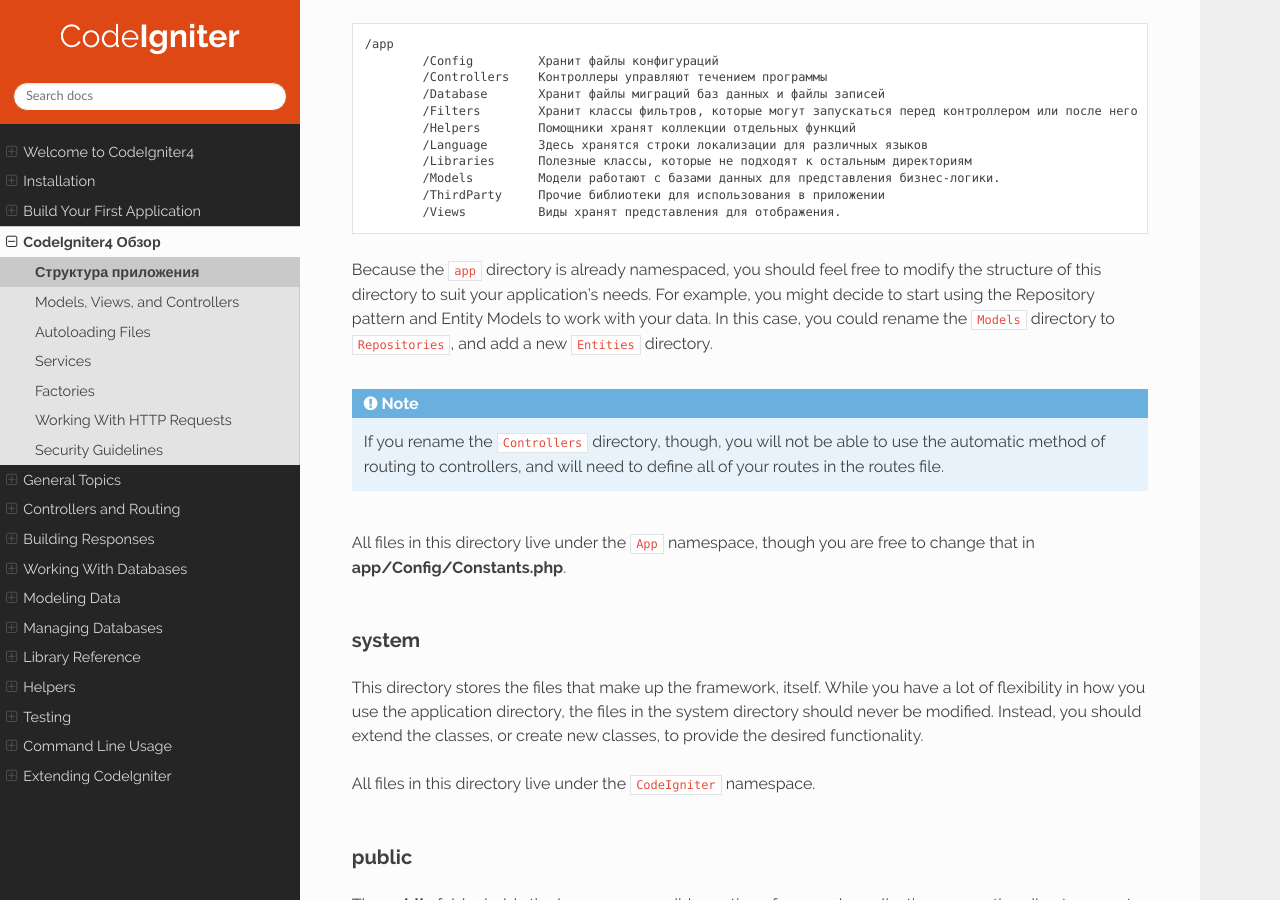
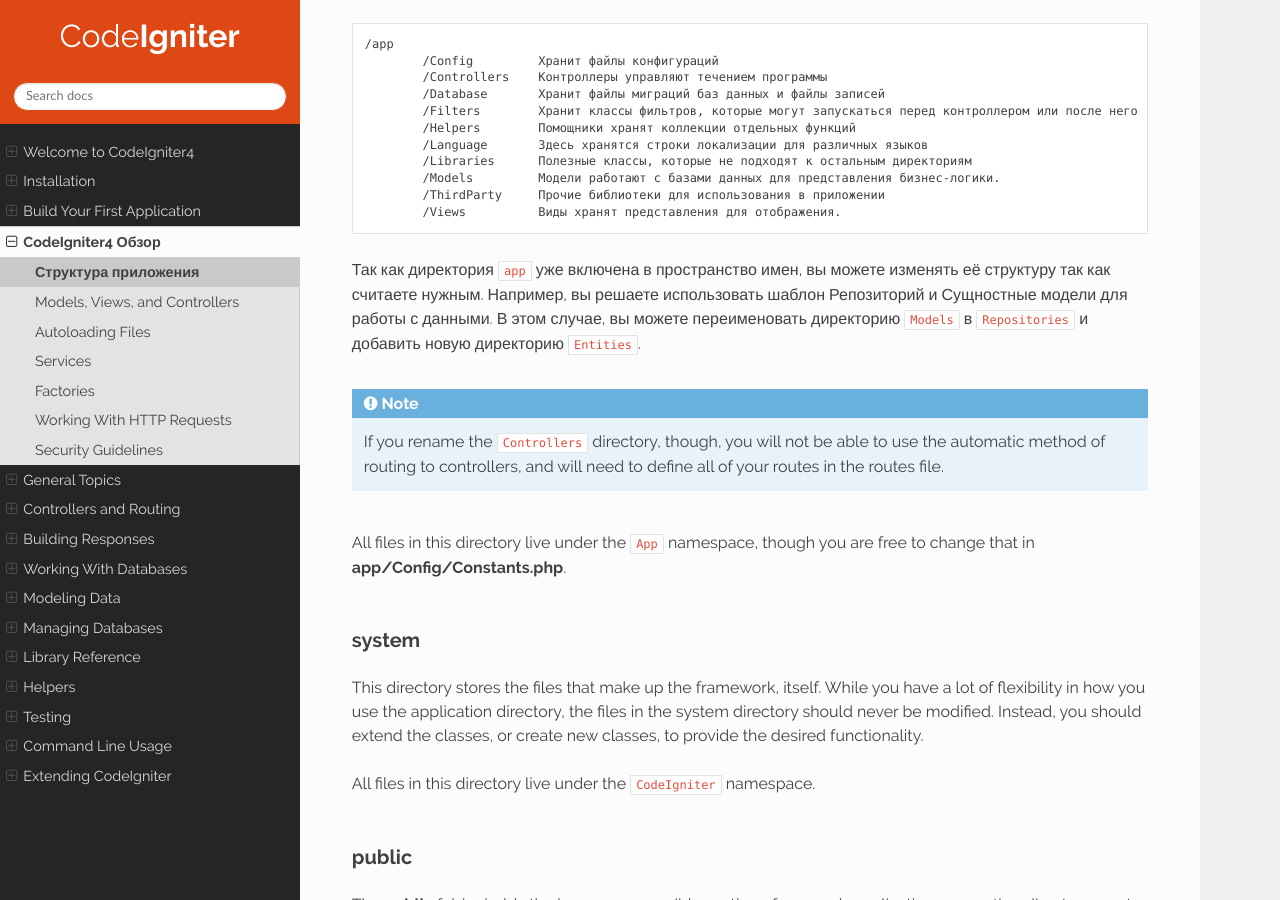
Before and after one commit to padyda/c4-rudoc.github.io, a Sphinx documentation site: the page built from source/concepts/structure.rst, in a window 1280 px wide and 900 px high, scrolled down 501 px. Built offline with Sphinx 7.4.7 and the Read the Docs theme 2.0.0, drawn with Linux system fonts in a browser that asks for light colours.

Commit message:
Переведен абзац app

```diff
--- a/source/concepts/structure.rst
+++ b/source/concepts/structure.rst
@@ -29,10 +29,7 @@
 		/ThirdParty     Прочие библиотеки для использования в приложении
 		/Views          Виды хранят представления для отображения.
 
-Because the ``app`` directory is already namespaced, you should feel free to modify the structure
-of this directory to suit your application's needs. For example, you might decide to start using the Repository
-pattern and Entity Models to work with your data. In this case, you could rename the ``Models`` directory to
-``Repositories``, and add a new ``Entities`` directory.
+Так как директория ``app`` уже включена в пространство имен, вы можете изменять её структуру так как считаете нужным. Например, вы решаете использовать шаблон Репозиторий и Сущностные модели для работы с данными. В этом случае, вы можете переименовать директорию ``Models`` в ``Repositories`` и добавить новую директорию ``Entities``.
 
 .. note:: If you rename the ``Controllers`` directory, though, you will not be able to use the automatic method of
 		routing to controllers, and will need to define all of your routes in the routes file.
```
Also changed, not shown: 4 other files.
